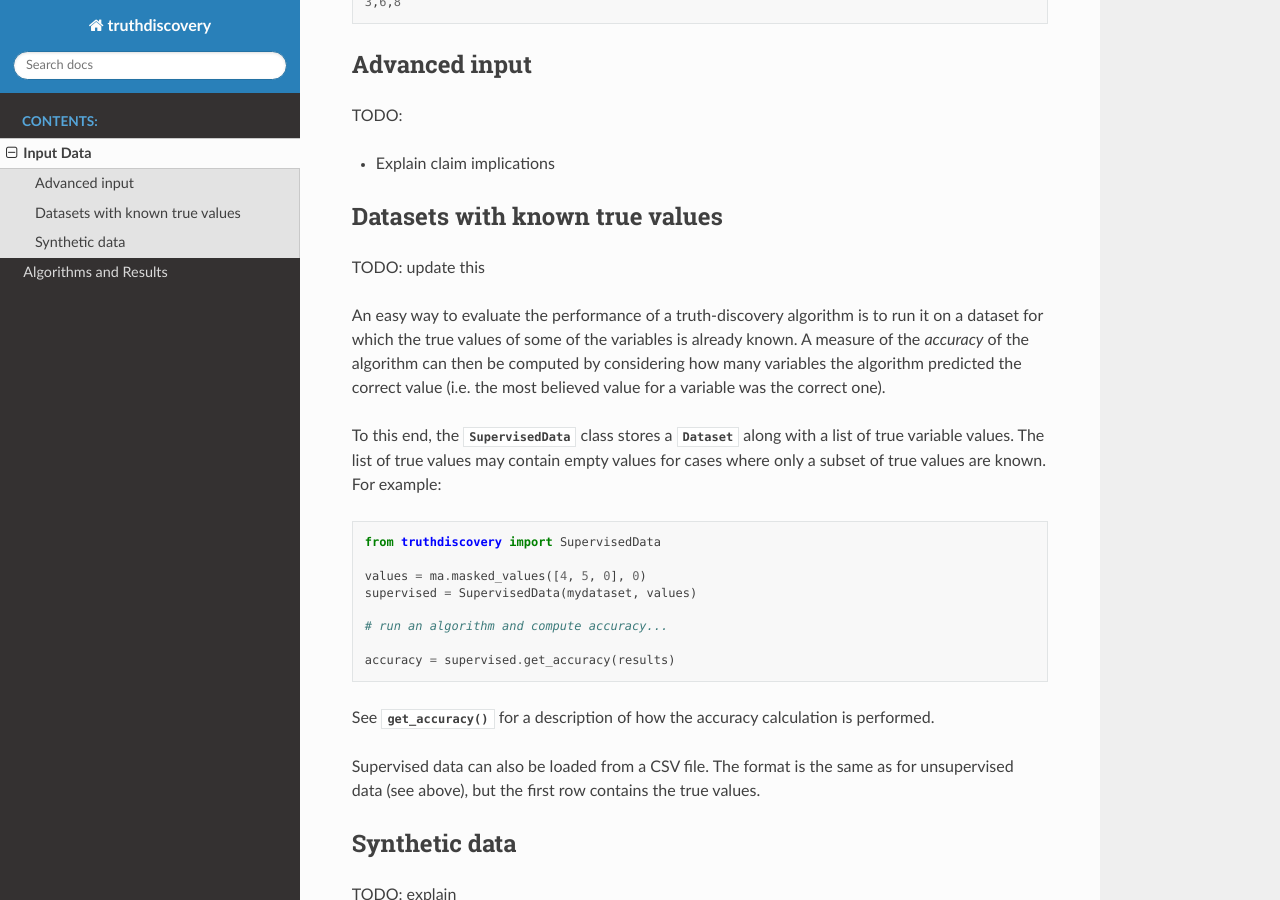
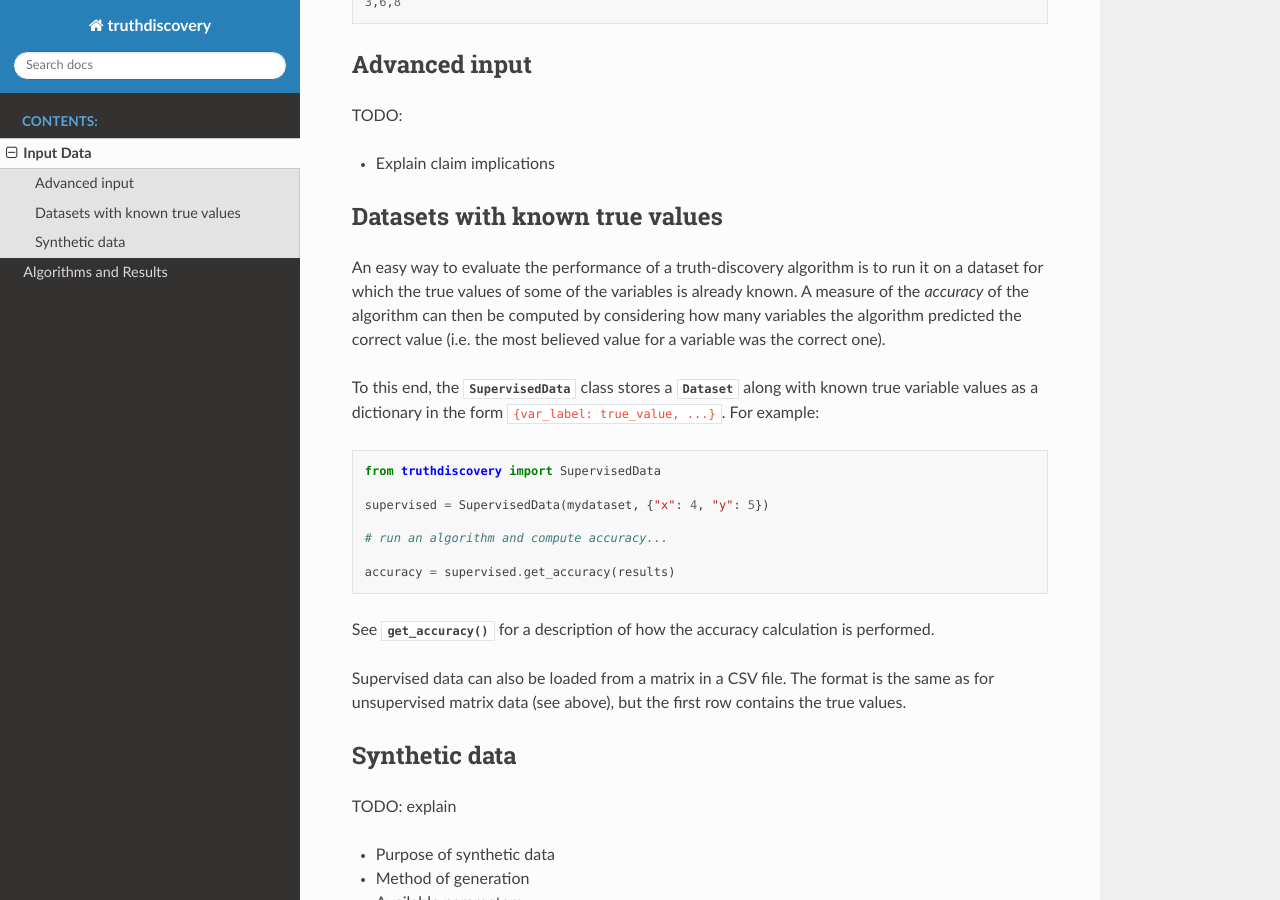
Before and after one commit to joesingo/truthdiscovery, a Sphinx documentation site: the page built from doc/input.rst, in a window 1280 px wide and 900 px high, scrolled down 1430 px. Built offline with Sphinx 7.4.7 and the Read the Docs theme 2.0.0, drawn with Linux system fonts in a browser that asks for light colours.

Commit message:
Update supervised data documentation

```diff
--- a/doc/input.rst
+++ b/doc/input.rst
@@ -78,22 +78,19 @@ TODO:
 Datasets with known true values
 -------------------------------
 
-TODO: update this
-
 An easy way to evaluate the performance of a truth-discovery algorithm is to
 run it on a dataset for which the true values of some of the variables is
-already known. A measure of the `accuracy` of the algorithm can then be
+already known. A measure of the *accuracy* of the algorithm can then be
 computed by considering how many variables the algorithm predicted the correct
 value (i.e. the most believed value for a variable was the correct one).
 
 To this end, the :any:`SupervisedData` class stores a :any:`Dataset` along with
-a list of true variable values. The list of true values may contain empty
-values for cases where only a subset of true values are known. For example: ::
+known true variable values as a dictionary in the form
+``{var_label: true_value, ...}``. For example: ::
 
     from truthdiscovery import SupervisedData
 
-    values = ma.masked_values([4, 5, 0], 0)
-    supervised = SupervisedData(mydataset, values)
+    supervised = SupervisedData(mydataset, {"x": 4, "y": 5})
 
     # run an algorithm and compute accuracy...
 
@@ -102,8 +99,9 @@ values for cases where only a subset of true values are known. For example: ::
 See :meth:`~truthdiscovery.input.supervised_data.SupervisedData.get_accuracy`
 for a description of how the accuracy calculation is performed.
 
-Supervised data can also be loaded from a CSV file. The format is the same as
-for unsupervised data (see above), but the first row contains the true values.
+Supervised data can also be loaded from a matrix in a CSV file. The format is
+the same as for unsupervised matrix data (see above), but the first row
+contains the true values.
 
 Synthetic data
 --------------
```
Also changed, not shown: 1 other file.
